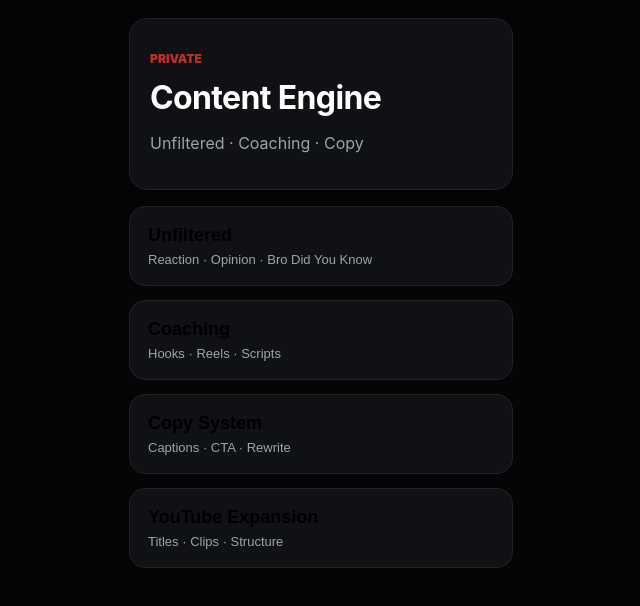
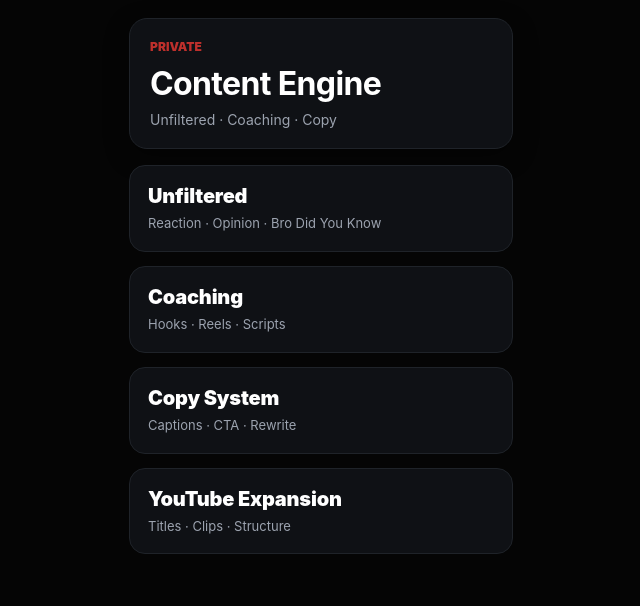
Before and after one commit to leoncharlescoaching/content-engine-app, a Next.js app: page / in a window 1280 px wide. Shown: the top 606 px of the page, without its empty margins (319-959 px from the left). Built offline with nearby package versions, Linux system fonts and the light colour scheme.

Commit message:
Update page.jsx

```diff
--- a/app/page.jsx
+++ b/app/page.jsx
@@ -6,32 +6,57 @@
 const RED = "#be302c";
 const BG = "#050505";
 const CARD = "#0f1115";
+const CARD_2 = "#0a0c10";
 const BORDER = "#1f2329";
 const TEXT = "#ffffff";
 const MUTED = "#9ca3af";
+const MAX_WIDTH = 420;
 
 // ================= GLOBAL =================
 const GLOBAL_STYLE = `
 * { box-sizing: border-box; }
 
-body {
+html, body {
   margin: 0;
+  padding: 0;
+  min-height: 100%;
   background: ${BG};
   color: ${TEXT};
   font-family: Inter, sans-serif;
+}
+
+body {
+  min-height: 100vh;
+}
+
+button, textarea {
+  font-family: inherit;
 }
 
 button {
   cursor: pointer;
   transition: all 0.2s ease;
 }
+
+textarea:focus {
+  outline: none;
+}
+
+pre {
+  margin: 0;
+  white-space: pre-wrap;
+  word-break: break-word;
+}
 `;
 
 // ================= API =================
 async function callAPI(systemPrompt, userMessage) {
+  try {
     const res = await fetch("/api/claude", {
       method: "POST",
-    headers: { "Content-Type": "application/json" },
+      headers: {
+        "Content-Type": "application/json",
+      },
       body: JSON.stringify({
         systemPrompt,
         userMessage,
@@ -40,12 +65,17 @@
 
     const data = await res.json();
 
-  if (!res.ok) return { error: data.error || "Error" };
+    if (!res.ok) {
+      return { error: data.error || "Request failed" };
+    }
 
     try {
       return JSON.parse(data.text);
     } catch {
-    return { error: "Parse failed" };
+      return { raw: data.text || "No response text returned." };
+    }
+  } catch {
+    return { error: "Network error" };
   }
 }
 
@@ -89,31 +119,47 @@
         e.currentTarget.style.transform = "translateY(0)";
       }}
     >
-      <div style={{ fontWeight: 900, fontSize: 18, marginBottom: 6 }}>
+      <div
+        style={{
+          fontWeight: 900,
+          fontSize: 20,
+          marginBottom: 6,
+          color: TEXT,
+          letterSpacing: "-0.01em",
+        }}
+      >
         {title}
       </div>
 
-      <div style={{ color: MUTED, fontSize: 13 }}>
+      <div
+        style={{
+          color: MUTED,
+          fontSize: 13,
+          lineHeight: 1.45,
+        }}
+      >
         {desc}
       </div>
     </button>
   );
 }
 
-function Button({ text, onClick }) {
+function PrimaryButton({ text, onClick, disabled = false }) {
   return (
     <button
       onClick={onClick}
+      disabled={disabled}
       style={{
         width: "100%",
         padding: 16,
         borderRadius: 14,
         border: "none",
-        background: RED,
+        background: disabled ? "#4a4a4a" : RED,
         color: "#fff",
         fontWeight: 900,
         fontSize: 15,
         marginTop: 12,
+        opacity: disabled ? 0.7 : 1,
       }}
     >
       {text}
@@ -121,9 +167,62 @@
   );
 }
 
-// ================= APP =================
-export default function App() {
-  const [screen, setScreen] = useState("home");
+function SecondaryButton({ text, onClick }) {
+  return (
+    <button
+      onClick={onClick}
+      style={{
+        width: "100%",
+        padding: 15,
+        borderRadius: 14,
+        border: `1px solid ${BORDER}`,
+        background: CARD,
+        color: TEXT,
+        fontWeight: 800,
+        fontSize: 14,
+        marginTop: 10,
+      }}
+    >
+      {text}
+    </button>
+  );
+}
+
+// ================= CONTENT CONFIG =================
+const SCREEN_CONFIG = {
+  unfiltered: {
+    title: "Unfiltered",
+    desc: "Reaction · Opinion · Bro Did You Know",
+    placeholder: "Enter topic... e.g. crazy fact people wouldn't believe is real",
+    systemPrompt:
+      "You are Leon Charles. Direct. No fluff. Give strong unfiltered content ideas, hooks, captions and punchy scripts. Return JSON where possible.",
+  },
+  coaching: {
+    title: "Coaching",
+    desc: "Hooks · Reels · Scripts",
+    placeholder: "Enter topic... e.g. dads skipping the gym because they're tired",
+    systemPrompt:
+      "You are Leon Charles. Direct. No fluff. Create coaching content for busy dads. Strong hooks. Real talk. Return JSON where possible.",
+  },
+  copy: {
+    title: "Copy System",
+    desc: "Captions · CTA · Rewrite",
+    placeholder: "Enter topic or paste copy to improve...",
+    systemPrompt:
+      "You are Leon Charles. Direct. No fluff. Improve captions, CTAs and copy. Make it sharper, cleaner and more human. Return JSON where possible.",
+  },
+  youtube: {
+    title: "YouTube Expansion",
+    desc: "Titles · Clips · Structure",
+    placeholder: "Enter topic... e.g. why dads lose shape after kids",
+    systemPrompt:
+      "You are Leon Charles. Direct. No fluff. Build YouTube ideas, titles, structure, clips and angles. Return JSON where possible.",
+  },
+};
+
+// ================= GENERATOR SCREEN =================
+function GeneratorScreen({ screenKey, onBack }) {
+  const config = SCREEN_CONFIG[screenKey];
   const [input, setInput] = useState("");
   const [output, setOutput] = useState(null);
   const [loading, setLoading] = useState(false);
@@ -132,19 +231,139 @@
     setLoading(true);
     setOutput(null);
 
-    const res = await callAPI(
-      "You are Leon Charles. Direct. No fluff.",
-      input || "Give a strong content idea"
+    const result = await callAPI(
+      config.systemPrompt,
+      input || `Give me a strong ${config.title} idea`
     );
 
-    setOutput(res);
+    setOutput(result);
     setLoading(false);
   };
 
   return (
+    <>
+      <Card>
         <div
           style={{
-        maxWidth: 420,
+            color: RED,
+            fontSize: 12,
+            fontWeight: 900,
+            marginBottom: 6,
+            letterSpacing: "0.06em",
+            textTransform: "uppercase",
+          }}
+        >
+          {config.title}
+        </div>
+
+        <h2
+          style={{
+            margin: "0 0 6px",
+            fontSize: 28,
+            color: TEXT,
+            letterSpacing: "-0.02em",
+          }}
+        >
+          {config.title}
+        </h2>
+
+        <p
+          style={{
+            margin: "0 0 16px",
+            color: MUTED,
+            fontSize: 14,
+          }}
+        >
+          {config.desc}
+        </p>
+
+        <textarea
+          value={input}
+          onChange={(e) => setInput(e.target.value)}
+          placeholder={config.placeholder}
+          style={{
+            width: "100%",
+            height: 150,
+            background: CARD_2,
+            border: `1px solid ${BORDER}`,
+            borderRadius: 14,
+            padding: 14,
+            color: TEXT,
+            fontSize: 14,
+            lineHeight: 1.5,
+          }}
+        />
+
+        <PrimaryButton text={loading ? "Generating..." : "Generate"} onClick={generate} disabled={loading} />
+        <SecondaryButton text="← Back" onClick={onBack} />
+      </Card>
+
+      {loading && (
+        <p
+          style={{
+            color: MUTED,
+            textAlign: "center",
+            marginTop: 10,
+          }}
+        >
+          Generating...
+        </p>
+      )}
+
+      {output && !output.error && (
+        <Card>
+          <div
+            style={{
+              color: RED,
+              fontSize: 12,
+              fontWeight: 900,
+              marginBottom: 10,
+              textTransform: "uppercase",
+              letterSpacing: "0.06em",
+            }}
+          >
+            Output
+          </div>
+
+          <pre
+            style={{
+              fontSize: 13,
+              lineHeight: 1.6,
+              color: TEXT,
+            }}
+          >
+            {typeof output === "object"
+              ? JSON.stringify(output, null, 2)
+              : String(output)}
+          </pre>
+        </Card>
+      )}
+
+      {output?.error && (
+        <Card>
+          <div
+            style={{
+              color: RED,
+              fontWeight: 800,
+              fontSize: 14,
+            }}
+          >
+            {output.error}
+          </div>
+        </Card>
+      )}
+    </>
+  );
+}
+
+// ================= APP =================
+export default function App() {
+  const [screen, setScreen] = useState("home");
+
+  return (
+    <div
+      style={{
+        maxWidth: MAX_WIDTH,
         margin: "0 auto",
         padding: 18,
         minHeight: "100vh",
@@ -152,97 +371,83 @@
     >
       <style>{GLOBAL_STYLE}</style>
 
-      {/* HEADER */}
       <Card>
-        <p style={{ color: RED, fontSize: 12, fontWeight: 900 }}>
-          PRIVATE
+        <p
+          style={{
+            color: RED,
+            fontSize: 12,
+            fontWeight: 900,
+            margin: 0,
+            textTransform: "uppercase",
+          }}
+        >
+          Private
         </p>
 
         <h1
           style={{
-            margin: "8px 0",
+            margin: "10px 0 8px",
             fontSize: 32,
             letterSpacing: "-0.02em",
+            color: TEXT,
           }}
         >
           Content Engine
         </h1>
 
-        <p style={{ color: MUTED }}>
+        <p
+          style={{
+            margin: 0,
+            color: MUTED,
+            fontSize: 14,
+          }}
+        >
           Unfiltered · Coaching · Copy
         </p>
       </Card>
 
-      {/* HOME */}
       {screen === "home" && (
         <>
           <LaneCard
             title="Unfiltered"
             desc="Reaction · Opinion · Bro Did You Know"
-            onClick={() => setScreen("generator")}
+            onClick={() => setScreen("unfiltered")}
           />
 
           <LaneCard
             title="Coaching"
             desc="Hooks · Reels · Scripts"
-            onClick={() => setScreen("generator")}
+            onClick={() => setScreen("coaching")}
           />
 
           <LaneCard
             title="Copy System"
             desc="Captions · CTA · Rewrite"
-            onClick={() => setScreen("generator")}
+            onClick={() => setScreen("copy")}
           />
 
           <LaneCard
             title="YouTube Expansion"
             desc="Titles · Clips · Structure"
-            onClick={() => setScreen("generator")}
+            onClick={() => setScreen("youtube")}
           />
         </>
       )}
 
-      {/* GENERATOR */}
-      {screen === "generator" && (
-        <>
-          <Card>
-            <textarea
-              value={input}
-              onChange={(e) => setInput(e.target.value)}
-              placeholder="Enter topic..."
-              style={{
-                width: "100%",
-                height: 140,
-                background: "#0a0c10",
-                border: `1px solid ${BORDER}`,
-                borderRadius: 14,
-                padding: 14,
-                color: TEXT,
-                fontSize: 14,
-              }}
-            />
-
-            <Button text="Generate" onClick={generate} />
-          </Card>
-
-          {loading && (
-            <p style={{ color: MUTED }}>Generating...</p>
+      {screen === "unfiltered" && (
+        <GeneratorScreen screenKey="unfiltered" onBack={() => setScreen("home")} />
       )}
 
-          {output && !output.error && (
-            <Card>
-              <pre style={{ whiteSpace: "pre-wrap" }}>
-                {JSON.stringify(output, null, 2)}
-              </pre>
-            </Card>
+      {screen === "coaching" && (
+        <GeneratorScreen screenKey="coaching" onBack={() => setScreen("home")} />
       )}
 
-          {output?.error && (
-            <p style={{ color: RED }}>{output.error}</p>
+      {screen === "copy" && (
+        <GeneratorScreen screenKey="copy" onBack={() => setScreen("home")} />
       )}
 
-          <Button text="← Back" onClick={() => setScreen("home")} />
-        </>
+      {screen === "youtube" && (
+        <GeneratorScreen screenKey="youtube" onBack={() => setScreen("home")} />
       )}
     </div>
   );
```
Lines whose indentation alone changed are shown as unchanged.
